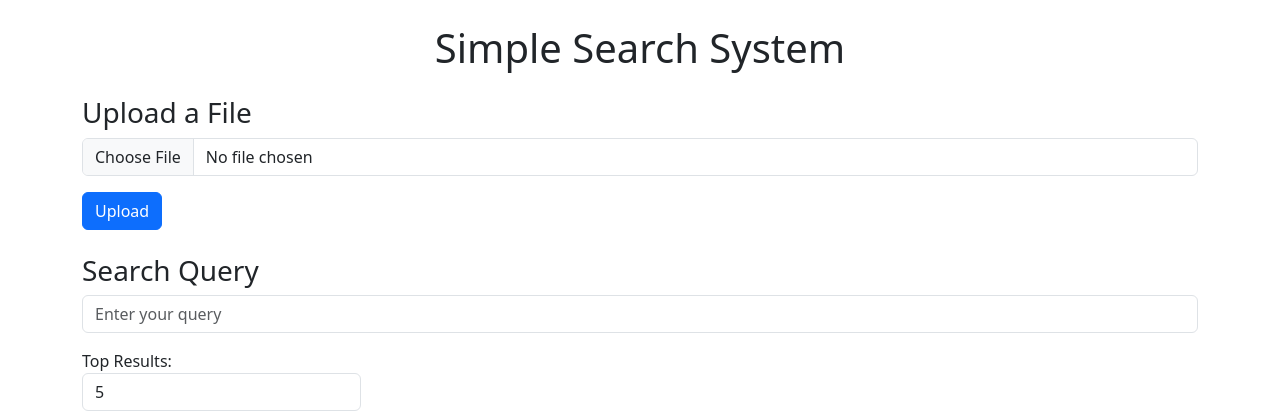
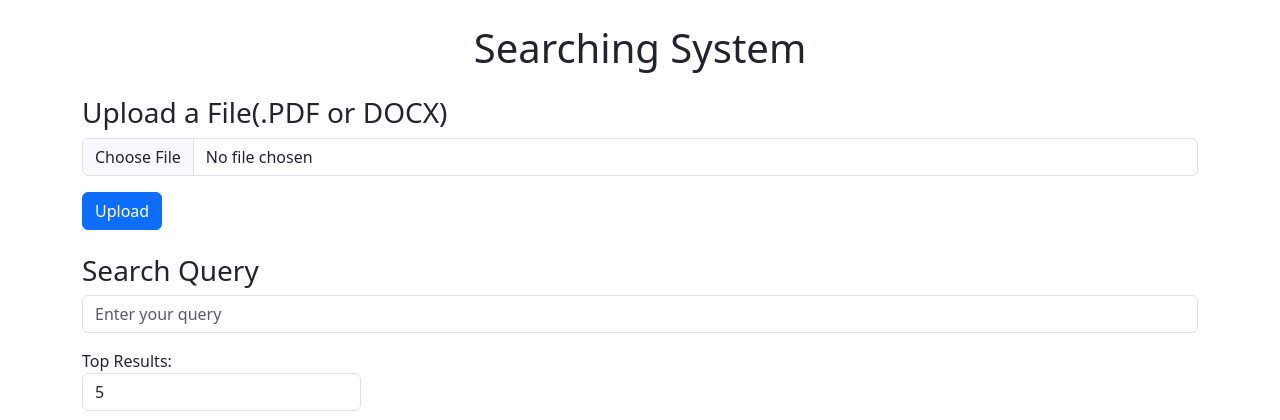
Before and after one commit to XBennyX2/Simple_Seach_Using-Flask, a Flask app: page / in a window 1280 px wide. Shown: the top 420 px of the page. Run offline with Flask 3, Linux system fonts and the light colour scheme; parts of the project's set-up code (start-up, migrations or seed data) failed here and were passed over.

```diff
--- a/templates/index.html
+++ b/templates/index.html
@@ -3,7 +3,7 @@
 <head>
   <meta charset="UTF-8">
   <meta name="viewport" content="width=device-width, initial-scale=1.0">
-  <title>Simple Search System</title>
+  <title>Search System</title>
   <script src="https://cdn.jsdelivr.net/npm/axios/dist/axios.min.js"></script>
   <link
     href="https://cdn.jsdelivr.net/npm/bootstrap@5.3.0-alpha3/dist/css/bootstrap.min.css"
@@ -12,11 +12,11 @@
 </head>
 <body>
   <div class="container mt-4">
-    <h1 class="text-center">Simple Search System</h1>
+    <h1 class="text-center">Searching System</h1>
 
     <!-- Upload File Section -->
     <div class="mt-4">
-      <h3>Upload a File</h3>
+      <h3>Upload a File(.PDF or DOCX)</h3>
       <div class="mb-3">
         <input type="file" id="fileInput" class="form-control" />
       </div>
```
